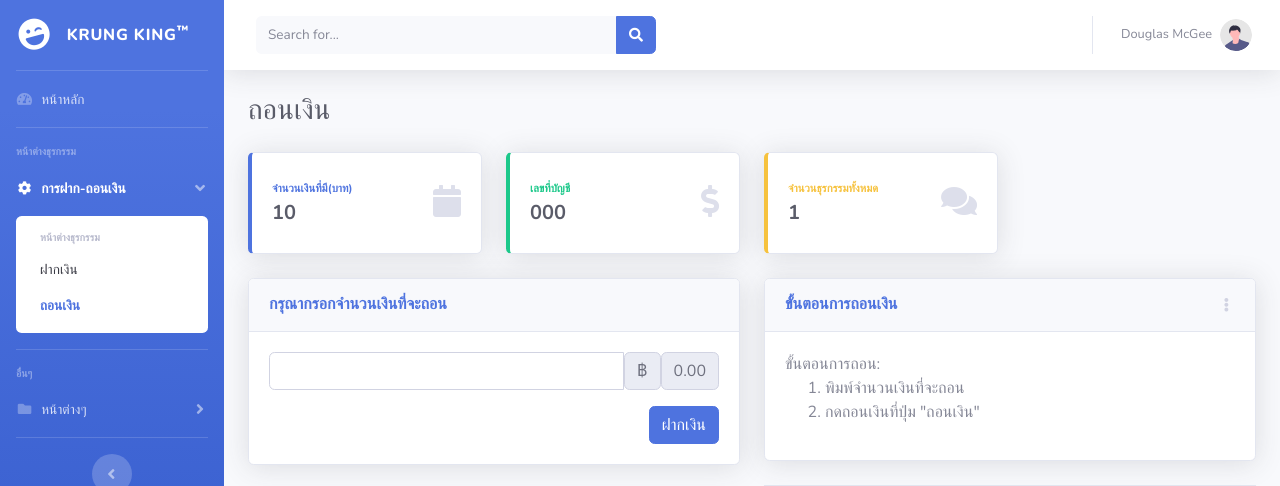
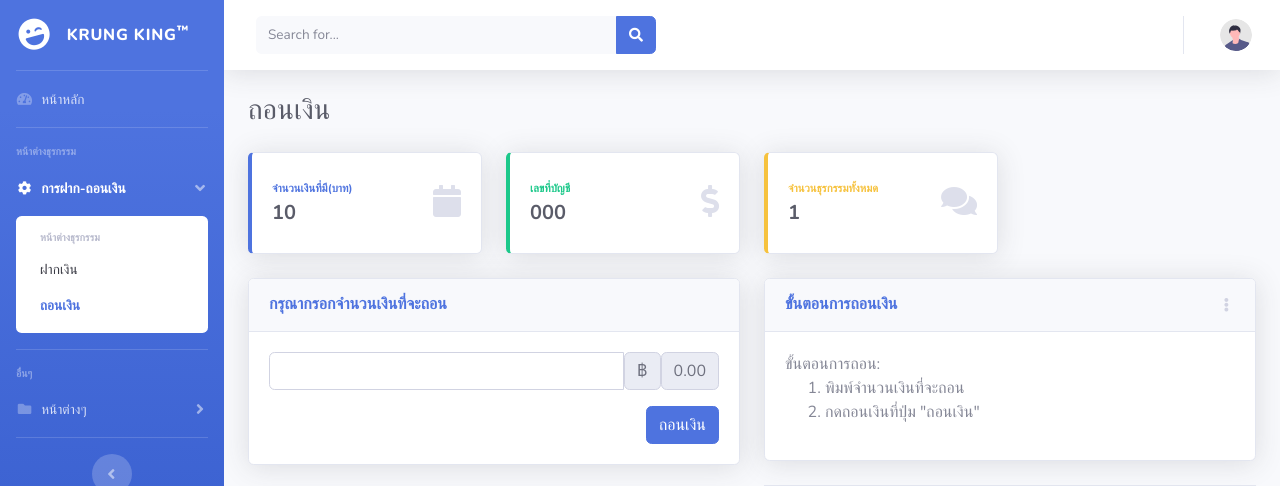
Before and after one commit to JERMANYS7/bankna, a Django app: template template/cards.html in a window 1280 px wide. Shown: the top 486 px of the page. Run offline with Django 5.2, Linux system fonts and the light colour scheme; data comes from the database, SQL or seed files in the repository; both versions use the stored data as it was after the commit; the template is opened without the code that fills it: values that come from a table or form of the project are taken from there, most other values are stand-ins (such as "Sample title", 1, 10 or a date in 2020); some libraries are stand-ins or nearby versions.

Commit message:
uploadtogit

```diff
--- a/template/buttons.html
+++ b/template/buttons.html
@@ -196,7 +196,7 @@
                         <li class="nav-item dropdown no-arrow">
                             <a class="nav-link dropdown-toggle" href="#" id="userDropdown" role="button"
                                 data-toggle="dropdown" aria-haspopup="true" aria-expanded="false">
-                                <span class="mr-2 d-none d-lg-inline text-gray-600 small"></span>
+                                <span class="mr-2 d-none d-lg-inline text-gray-600 small">{{user.username}}</span>
                                 <img class="img-profile rounded-circle"
                                     src="{% static 'img/undraw_profile.svg' %}">
                             </a>
--- a/template/cards.html
+++ b/template/cards.html
@@ -195,7 +195,7 @@
                         <li class="nav-item dropdown no-arrow">
                             <a class="nav-link dropdown-toggle" href="#" id="userDropdown" role="button"
                                 data-toggle="dropdown" aria-haspopup="true" aria-expanded="false">
-                                <span class="mr-2 d-none d-lg-inline text-gray-600 small">Douglas McGee</span>
+                                <span class="mr-2 d-none d-lg-inline text-gray-600 small">{{user.username}}</span>
                                 <img class="img-profile rounded-circle"
                                     src="{% static 'img/undraw_profile.svg' %}">
                             </a>
@@ -302,7 +302,7 @@
                                     </div>
 
                                 <div class="d-flex justify-content-end mt-3">
-                                    <button class="btn btn-primary" type="submit">ฝากเงิน</button>
+                                    <button class="btn btn-primary" type="submit">ถอนเงิน</button>
                                 </div>
                                 </form>
                             </div>
```
Also changed, not shown: db.sqlite3, tanakarn/migrations/0006_rename_phone_number_customer_id_card.py (added), tanakarn/migrations/0007_rename_id_card_customer_phone_number.py (added).
